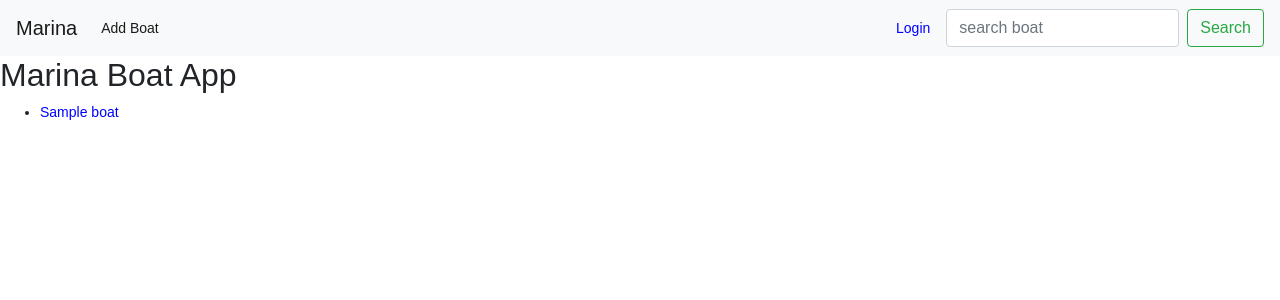
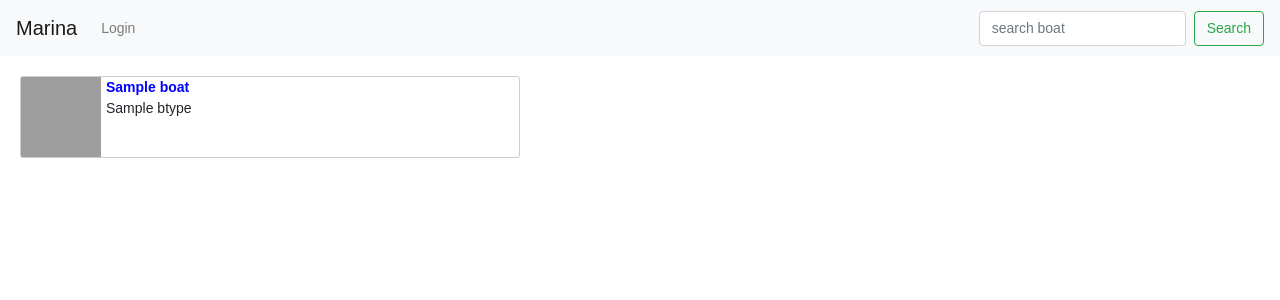
Before and after one commit to electricspacewizard/marina, a Python web app: template templates/home.html in a window 1280 px wide. Shown: the top 300 px of the page. Run offline with Jinja, Linux system fonts and the light colour scheme; the template is opened without the code that fills it: most values are stand-ins (such as "Sample title", 1, 10 or a date in 2020); some libraries are stand-ins or nearby versions; grey boxes are pictures that could not be loaded.

Commit message:
Front end changes

```diff
--- a/static/marina.css
+++ b/static/marina.css
@@ -1,6 +1,6 @@
 body {
   font-family: arial;
-  font-size: 14px
+  font-size: 14px;
 }
 .boat_details {
   margin-top: 10px;
@@ -21,3 +21,23 @@ a {
   color: blue;
   text-decoration: none;
 }
+
+#content {
+  padding: 20px;
+}
+
+.boat-card {
+  border-radius: 3px;
+  border: 1px solid #CCC;
+  margin-bottom: 10px;
+  max-width: 500px;
+}
+
+.boat-card img {
+  margin-right: 5px;
+}
+
+.ui-menu-item {
+  font-size: 20px;
+  padding: 10px
+}
--- a/templates/addboat.html
+++ b/templates/addboat.html
@@ -9,10 +9,11 @@
 
 
      <form action="{{ url_for('add_boat') }}" method="post" enctype="multipart/form-data">
-      <input type="text" name="bname" placeholder="Boat Name" value="Yellow"/>
+      Name: <input type="text" name="bname" placeholder="Boat Name" value="Yellow"/>
       <br />
 
       <br />
+      Type:
       <input type="text" name="btype" placeholder="Boat Type" value="Pokemon">
        <br />
        <br />
--- a/templates/boat.html
+++ b/templates/boat.html
@@ -17,7 +17,8 @@
 
     {% else %}
 
-    <img src="/images/boats/{{ boat['id'] }}.jpg"
+    <!-- <img src="/images/boats/{{ boat['id'] }}.jpg" -->
+    <img src="https://s3.eu-west-2.amazonaws.com/marina-boat-images/{{ boat['bname'].lower() }}.jpg"
      style="width:100%; max-width: 500px; margin-bottom: 20px">
 
     <h3> Vessel Details</h3>
--- a/templates/home.html
+++ b/templates/home.html
@@ -1,11 +1,20 @@
 {% extends "layout.html" %}
 {% block content %}
-    <h2>Marina Boat App</h2>
-    <ul>
 
-      {% for boat in boats %}
-        <li><a href="/boat/{{ boat['bname'] }}">{{ boat['bname'].capitalize() }}</a></li>
-      {% endfor %}
+    {% for boat in boats %}
+      <a href="/boat/{{ boat['bname'] }}">
+        <div class="boat-card clearfix"<a href="/boat/{{ boat['bname'] }}">
+          <img src="https://s3.eu-west-2.amazonaws.com/marina-boat-images/{{ boat['bname'].lower() }}.jpg"
+          style="width:100%; height: 80px; width: 80px; float: left">
 
-    </ul>
+          <p>
+            <b>{{ boat['bname'].capitalize() }}</a></b>
+            <br />
+            {{ boat['btype'] }}
+          </p>
+
+        </div>
+      </a>
+    {% endfor %}
+
 {% endblock %}
--- a/templates/layout.html
+++ b/templates/layout.html
@@ -5,6 +5,8 @@
     <link rel="stylesheet" href="https://maxcdn.bootstrapcdn.com/bootstrap/4.0.0/css/bootstrap.min.css" integrity="sha384-Gn5384xqQ1aoWXA+058RXPxPg6fy4IWvTNh0E263XmFcJlSAwiGgFAW/dAiS6JXm" crossorigin="anonymous">
     <link rel="stylesheet" type="text/css"
       href="{{ url_for('static', filename='marina.css') }}">
+    <meta name="viewport" content="width=device-width, initial-scale=1, user-scalable=0" />
+    <link rel="stylesheet" href="//code.jquery.com/ui/1.12.1/themes/base/jquery-ui.css">
   </head>
 
   <body>
@@ -15,26 +17,27 @@
       </button>
 
       <div class="collapse navbar-collapse" id="navbarSupportedContent">
+
         <ul class="navbar-nav mr-auto">
-          <li class="nav-item active">
-            <a class="nav-link" href="/boat/new">Add Boat<span class="sr-only">(current)</span></a>
-          </li>
+          {% if session['logged_in']==True %}
+            <li class="nav-item">
+              <a class="nav-link" href="/boat/new">Add Boat<span class="sr-only">(current)</span></a>
+            </li>
+
+            <li class="nav-item">
+              <a class="nav-link" href="/logout">Logout<span class="sr-only">(current)</span></a>
+            </li>
+          {% else %}
+            <li class="nav-item">
+              <a class="nav-link" href="/login">Login<span class="sr-only">(current)</span></a>
+            </li>
+          {% endif %}
         </ul>
 
-      {% if session['logged_in']==True %}
-        <div class="nav-item ">
-            <a class="nav-link" href="/logout">Logout<span class="sr-only">(current)</span></a>
-      </div>
-      {% else %}
-        <div class="nav-item ">
-              <a class="nav-link" href="/login">Login<span class="sr-only">(current)</span></a>
-        </div>
-        {% endif %}
-
-          <form class="form-inline my-2 my-lg-0" action="{{ url_for('home') }}" method="get">
-            <input class="form-control mr-sm-2" type="search" name="search" placeholder="search boat" aria-label="Search" />
-            <button class="btn btn-outline-success my-2 my-sm-0" type="submit">Search</button>
-          </form>
+        <form class="form-inline my-2 my-lg-0 ui-widget" action="{{ url_for('home') }}" method="get">
+          <input class="form-control mr-sm-2" type="search" name="search" placeholder="search boat" aria-label="Search" id="boat-search" autocomplete="off" />
+          <button class="btn btn-outline-success my-2 my-sm-0" type="submit">Search</button>
+        </form>
 
       </div>
     </nav>
@@ -48,9 +51,26 @@
       {% endblock %}
     </div>
 
-    <script src="https://code.jquery.com/jquery-3.2.1.slim.min.js" integrity="sha384-KJ3o2DKtIkvYIK3UENzmM7KCkRr/rE9/Qpg6aAZGJwFDMVNA/GpGFF93hXpG5KkN" crossorigin="anonymous"></script>
+    <script src="https://code.jquery.com/jquery-1.12.4.js"></script>
+    <script src="https://code.jquery.com/ui/1.12.1/jquery-ui.js"></script>
     <script src="https://cdnjs.cloudflare.com/ajax/libs/popper.js/1.12.9/umd/popper.min.js" integrity="sha384-ApNbgh9B+Y1QKtv3Rn7W3mgPxhU9K/ScQsAP7hUibX39j7fakFPskvXusvfa0b4Q" crossorigin="anonymous"></script>
     <script src="https://maxcdn.bootstrapcdn.com/bootstrap/4.0.0/js/bootstrap.min.js" integrity="sha384-JZR6Spejh4U02d8jOt6vLEHfe/JQGiRRSQQxSfFWpi1MquVdAyjUar5+76PVCmYl" crossorigin="anonymous"></script>
+
+    <script>
+      $(function() {
+
+        var boatNames = {{ boat_names | tojson }};
+
+        $("#boat-search").autocomplete({
+          source: boatNames
+        });
+
+        $('body').on('click', '.ui-menu-item', function($event) {
+          var boatName = $event.target.textContent
+          window.location = "/boat/" + boatName
+        })
+      })
+    </script>
   </body>
 
   </html>
```
Also changed, not shown: app.py (+52 -3 lines), image_reader.py (added, +60 -0 lines), templates/edit_boat.hmtl.html (deleted, +0 -29 lines), 1 other file.
